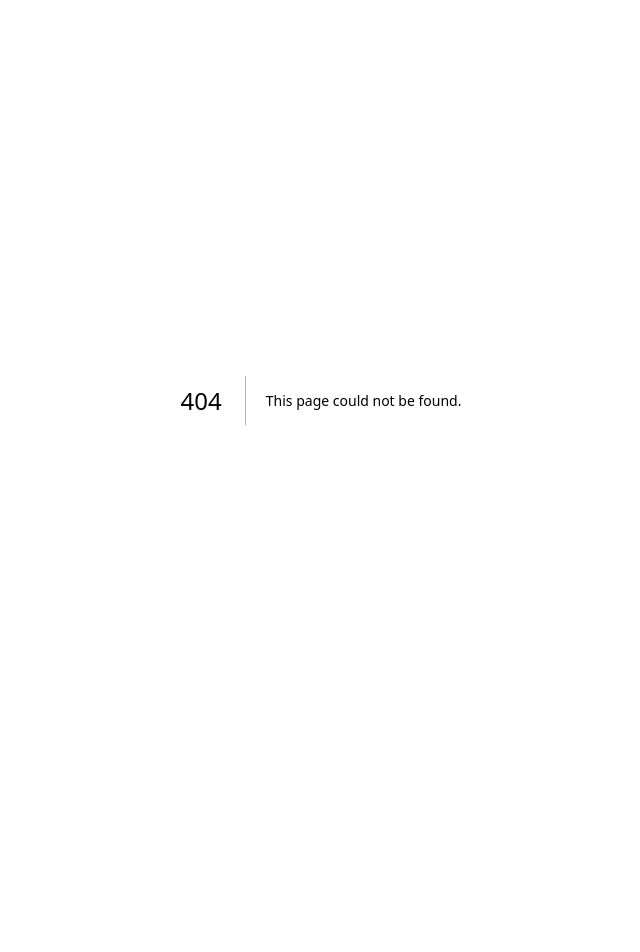
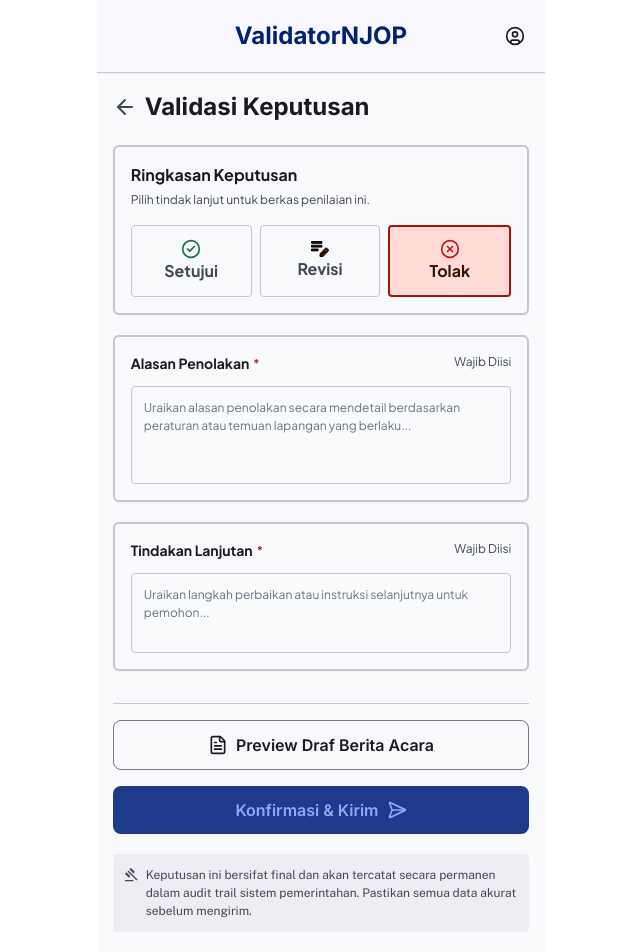
Before and after one commit to mieraaaa/Validator-NJOP, a Next.js app: page /validasi-tolak in a window 1280 px wide. Before the commit this address had no page. Shown: the whole page, without its empty margins (319-959 px from the left). Before the commit the page ends 800 px from the top, so only its background shows below. Built offline with nearby package versions, Linux system fonts and the light colour scheme.

Commit message:
Menambahkan halaman validasi keputusan (tolak)

```diff
--- /dev/null
+++ b/app/validasi-tolak/page.tsx
@@ -0,0 +1,110 @@
+import Image from "next/image";
+import Link from 'next/link';
+import { CircleUser, ArrowLeft, CircleCheck, CircleX, FileText, PencilLine, SendHorizontal } from 'lucide-react';
+
+export default function Home() {
+  return (
+    <main className="w-full max-w-md mx-auto min-h-screen relative overflow-x-hidden bg-[#f8fafc]">
+
+      {/* Header */}
+      <header className="bg-[#FAF8FF] w-full h-[73px] sticky top-0 z-50 flex justify-end items-center border-b border-[#C5C5D3] shadow-xs px-5">
+        <h1 className="text-[#00236F] font-bold font-mono text-[24px] absolute left-1/2 -translate-x-1/2">ValidatorNJOP</h1>
+        <Link href="/profile">
+            <CircleUser className="flex size-5 text-[#1A1B21]"/>
+        </Link>
+      </header>
+
+      {/* Content */}
+      <div className="w-[93%] mx-auto mt-4">
+        <div className="w-full flex justify-start items-center gap-2">
+            <Link href="/detail-properti">
+                <ArrowLeft className="flex size-6 text-[#444651] shrink-0"/>
+            </Link>
+            <h2 className="font-mono font-bold text-[24px] text-[#1A1B21]">Validasi Keputusan</h2>
+        </div>
+        {/* Ringkasan Keputusan */}
+        <div className="w-full border-2 border-[#C5C5D3] rounded-md mt-5 py-4 px-4 shadow-xs">
+            <div className="flex flex-col gap-1 justify-start">
+                <h3 className="font-bold text-[16px] text-[#1A1B21]">Ringkasan Keputusan</h3>
+                <p className="text-[12px] text-[#444651]">Pilih tindak lanjut untuk berkas penilaian ini.</p>
+            </div>
+            <div className="w-full flex justify-between items-stretch gap-2 pt-4">
+                {/* Setujui */}
+                <button type="button" className="flex-1 border border-[#C5C5D3] rounded-sm flex flex-col justify-center items-center py-3 px-2">
+                    <CircleCheck className="flex size-5 text-[#1B6B51] shrink-0"/>
+                    <span className="font-bold text-[16px] text-[#444651]">Setujui</span>
+                </button>
+                {/* Revisi */}
+                <button type="button" className="flex-1 border border-[#C5C5D3] rounded-sm flex flex-col justify-center items-center py-3 px-2">
+                    <Image
+                        src="/images/common/logo-revisi.svg"
+                        alt="Logo Revisi"
+                        width={18}
+                        height={16}
+                        className="shrink-0"
+                    />
+                    <span className="font-bold text-[16px] text-[#444651]">Revisi</span>
+                </button>
+                {/* Tolak */}
+                <button type="button" className="flex-1 border-2 border-[#A31708] bg-[#FFDAD6] rounded-sm flex flex-col justify-center items-center py-3 px-2">
+                    <CircleX className="flex size-5 text-[#BA1A1A] shrink-0"/>
+                    <span className="font-bold text-[16px] text-[#341100]">Tolak</span>
+                </button>
+            </div>
+        </div>
+        {/* Alasan Penolakan */}
+        <div className="w-full border-2 border-[#C5C5D3] rounded-md mt-5 py-4 px-4 shadow-xs flex flex-col gap-3">
+            <div className="w-full flex justify-between">
+                <label htmlFor="alasan" className="flex justify-start items-center gap-1">
+                    <span className="font-bold text-[14px] text-[#1A1B21]">Alasan Penolakan</span>
+                    <span className="font-mono font-bold text-[11px] text-[#BA1A1A]">*</span>
+                </label>
+                <span className="text-[12px] text-[#444651]">Wajib Diisi</span>
+            </div>
+            <textarea rows={4} id="alasan" name="alasan"
+                className="w-full border border-[#C5C5D3] rounded-sm p-3 text-[12px] text-[#1A1B21] placeholder:text-[#6B7280] outline-none focus:ring-0 resize-none"
+                placeholder="Uraikan alasan penolakan secara mendetail berdasarkan peraturan atau temuan lapangan yang berlaku..."
+            ></textarea>
+        </div>
+        {/* Tindakan Lanjutan */}
+        <div className="w-full border-2 border-[#C5C5D3] rounded-md mt-5 py-4 px-4 shadow-xs flex flex-col gap-3">
+            <div className="w-full flex justify-between">
+                <label htmlFor="tindakan" className="flex justify-start items-center gap-1">
+                    <span className="font-bold text-[14px] text-[#1A1B21]">Tindakan Lanjutan</span>
+                    <span className="font-mono font-bold text-[11px] text-[#BA1A1A]">*</span>
+                </label>
+                <span className="text-[12px] text-[#444651]">Wajib Diisi</span>
+            </div>
+            <textarea rows={3} id="tindakan" name="tindakan"
+                className="w-full border border-[#C5C5D3] rounded-sm p-3 text-[12px] text-[#1A1B21] placeholder:text-[#6B7280] outline-none focus:ring-0 resize-none"
+                placeholder="Uraikan langkah perbaikan atau instruksi selanjutnya untuk pemohon..."
+            ></textarea>
+        </div>
+        <hr className="border-[#C5C5D3] w-full mx-auto mt-8 mb-4"/>
+        {/* Tombol Bawah */}
+        <div className="w-full flex flex-col gap-4">
+            {/* Preview Draf Berita Acara */}
+            <Link href="/berita-setuju" className="w-full border border-[#757682] rounded-lg flex justify-center items-center gap-2 text-[#1A1B21] py-3">
+                <FileText className="flex size-5 shrink-0"/>
+                <span className="font-mono font-semibold text-[16px]">Preview Draf Berita Acara</span>
+            </Link>
+            {/* Konfirmasi & Kirim */}
+            <Link href="/validasi-berhasil" className="w-full bg-[#1E3A8A] rounded-lg flex justify-center items-center gap-2 text-[#90A8FF] py-3">
+                <span className="font-mono font-semibold text-[16px]">Konfirmasi & Kirim</span>
+                <SendHorizontal className="flex size-5 shrink-0"/>
+            </Link>
+        </div>
+        <div className="w-full bg-[#EEEDF4] rounded-sm flex justify-between items-start text-start gap-2 my-5 px-3 py-3">
+            <Image
+                src="/images/common/logo-palu.svg"
+                alt="Logo Palu"
+                width={13}
+                height={16}
+                className="shrink-0"
+            />
+            <p className="font-public-sans text-[12px] text-[#444651]">Keputusan ini bersifat final dan akan tercatat secara permanen dalam audit trail sistem pemerintahan. Pastikan semua data akurat sebelum mengirim.</p>
+        </div>
+      </div>
+    </main>
+  );
+}
```
